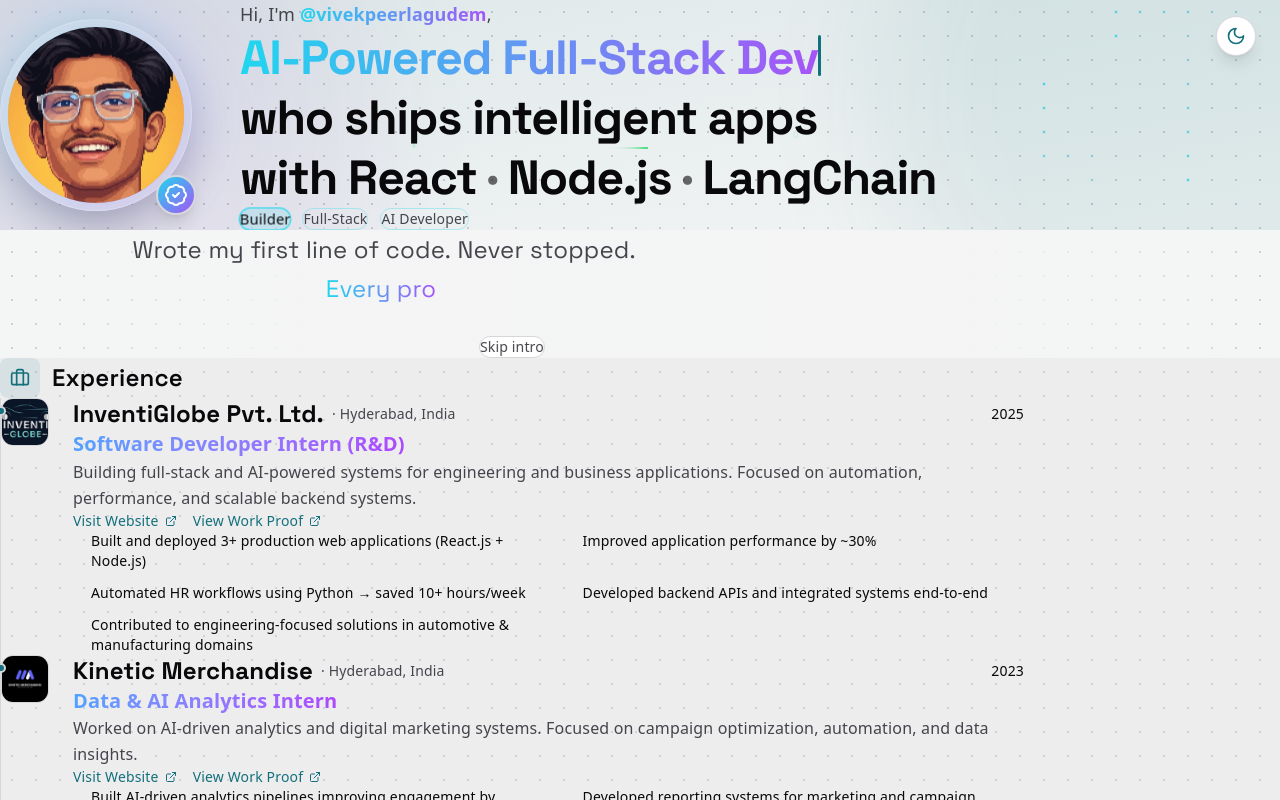
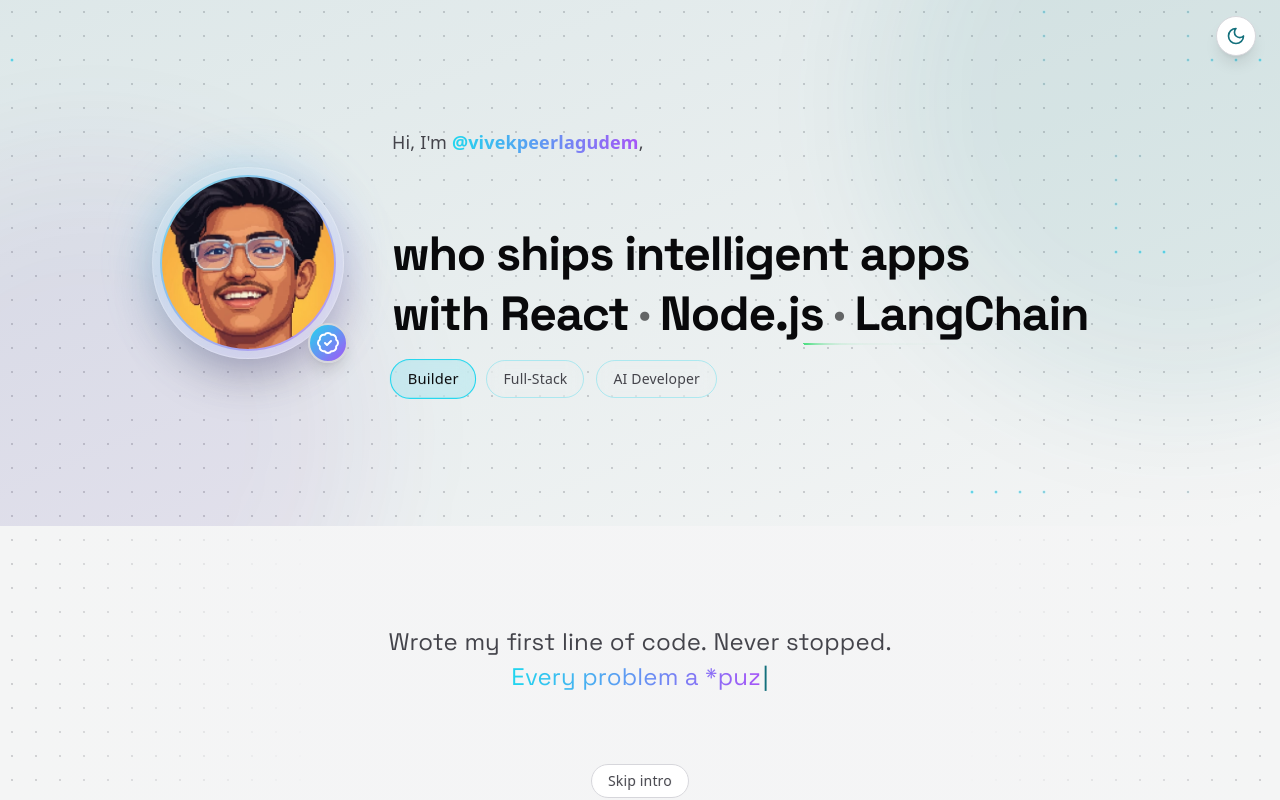
Before and after one commit to vivekpeerlagudem/portfolio, a React (Vite) app: page / in a window 1280 px wide. Shown: the top 800 px of the page. Built offline with nearby package versions, Linux system fonts and the light colour scheme; a web font is replaced by a local one.

Commit message:
Revert "cross browser fix"
This reverts commit 8b19ac5abbe3e13117cf2b0dbe41dbc5988b9e1f.

```diff
--- a/index.html
+++ b/index.html
@@ -4,8 +4,8 @@
 <html lang="en" class="dark">
   <head>
     <meta charset="UTF-8" />
-    <meta http-equiv="X-UA-Compatible" content="IE=edge" />
-    <meta name="viewport" content="width=device-width, initial-scale=1.0, maximum-scale=5.0, viewport-fit=cover" />
+    <meta name="viewport" content="width=device-width, initial-scale=1.0" />
+
     <!-- LCP Image Preload (avatar = Largest Contentful Paint element) -->
     <link rel="preload" href="/avatar.jpg" as="image" type="image/jpeg" fetchpriority="high" />
 
--- a/src/App.tsx
+++ b/src/App.tsx
@@ -118,7 +118,6 @@
         );
         -webkit-mask: linear-gradient(#fff 0 0) content-box, linear-gradient(#fff 0 0);
         -webkit-mask-composite: xor;
-        mask: linear-gradient(#fff 0 0) content-box, linear-gradient(#fff 0 0);
         mask-composite: exclude;
         animation: beam-spin 2s linear infinite;
       }
@@ -281,6 +280,7 @@
   const [hasRevealed, setHasRevealed] = useState(false)
   const [visible, setVisible] = useState(false)
   const [activeId, setActiveId] = useState('')
+  const [tocOpen, setTocOpen] = useState(false)
 
   // Show when #experience top reaches viewport, hide when user scrolls above it
   useEffect(() => {
@@ -322,6 +322,7 @@
   const scrollTo = useCallback((id: string) => {
     const el = document.getElementById(id)
     if (!el) return
+    setTocOpen(false)
     const isLast = id === HOME_TOC_SECTIONS[HOME_TOC_SECTIONS.length - 1].id
     const top = isLast
       ? document.documentElement.scrollHeight - window.innerHeight
@@ -392,6 +393,26 @@
             {tocNav}
           </motion.div>
 
+          {/* Mobile / narrow desktop: floating button + drawer */}
+          <motion.button
+            initial={hasRevealed ? { opacity: 0, scale: 0.8 } : false}
+            animate={{ opacity: 1, scale: 1 }}
+            exit={{ opacity: 0, scale: 0.8 }}
+            transition={{ duration: 0.3 }}
+            onClick={() => setTocOpen(o => !o)}
+            className="2xl:hidden fixed bottom-6 right-6 z-40 w-11 h-11 rounded-full bg-primary text-primary-foreground shadow-lg flex items-center justify-center"
+            aria-label="Toggle table of contents"
+          >
+            <List className="w-5 h-5" />
+          </motion.button>
+          {tocOpen && (
+            <>
+              <div className="2xl:hidden fixed inset-0 bg-background/60 backdrop-blur-sm z-40" onClick={() => setTocOpen(false)} />
+              <div className="2xl:hidden fixed bottom-20 right-6 z-50 w-64 max-h-[70vh] overflow-y-auto bg-card border border-border rounded-xl shadow-xl p-4">
+                {tocNav}
+              </div>
+            </>
+          )}
         </>
       )}
     </AnimatePresence>
--- a/src/index.css
+++ b/src/index.css
@@ -1,24 +1,4 @@
 @import "tailwindcss";
-
-/* 1. CSS Browser Reset & Normalization */
-*, *::before, *::after {
-  box-sizing: border-box;
-  margin: 0;
-  padding: 0;
-}
-html {
-  -webkit-text-size-adjust: 100%;
-  text-size-adjust: 100%;
-  -moz-text-size-adjust: 100%;
-  -ms-text-size-adjust: 100%;
-  color-scheme: dark light;
-}
-body {
-  margin: 0;
-  -webkit-font-smoothing: antialiased;
-  -moz-osx-font-smoothing: grayscale;
-  text-rendering: optimizeLegibility;
-}
 
 /* Interactive elements should always show pointer cursor */
 button, a, [role="button"], summary { cursor: pointer; }
```
